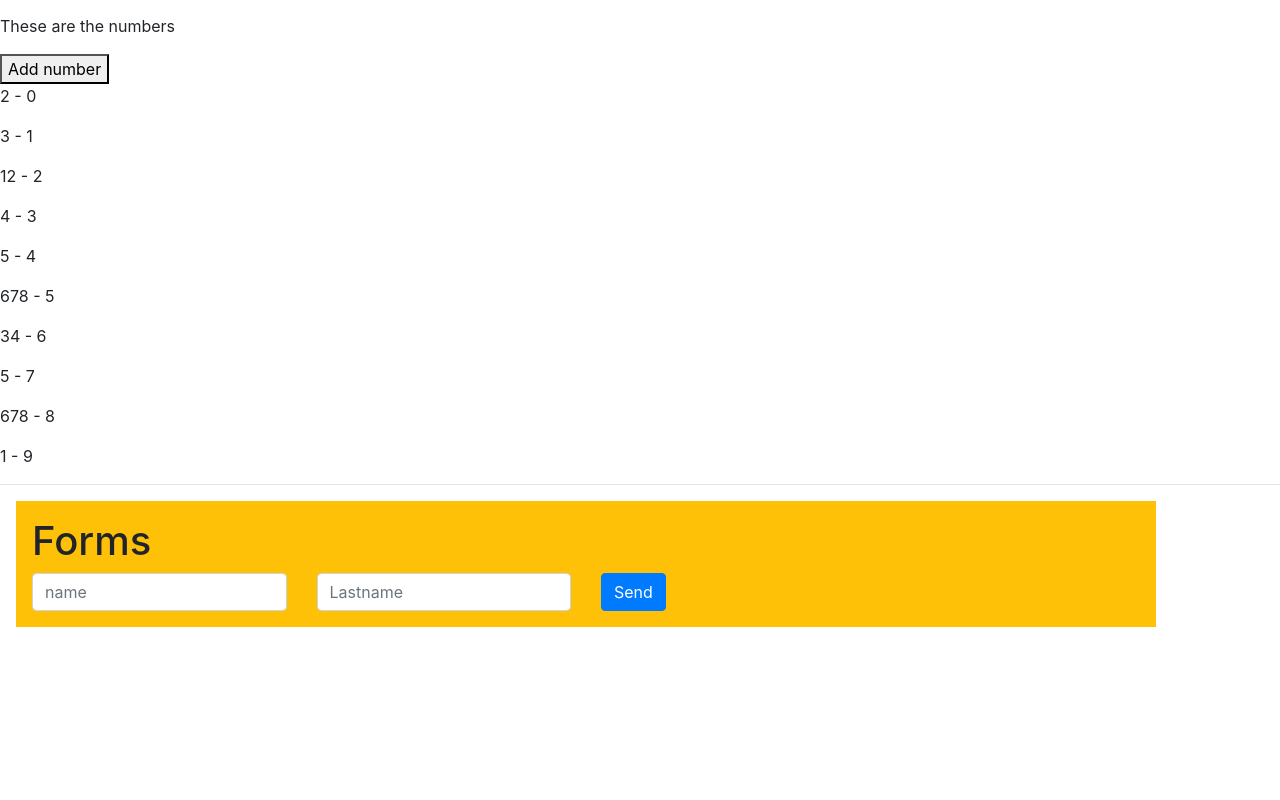
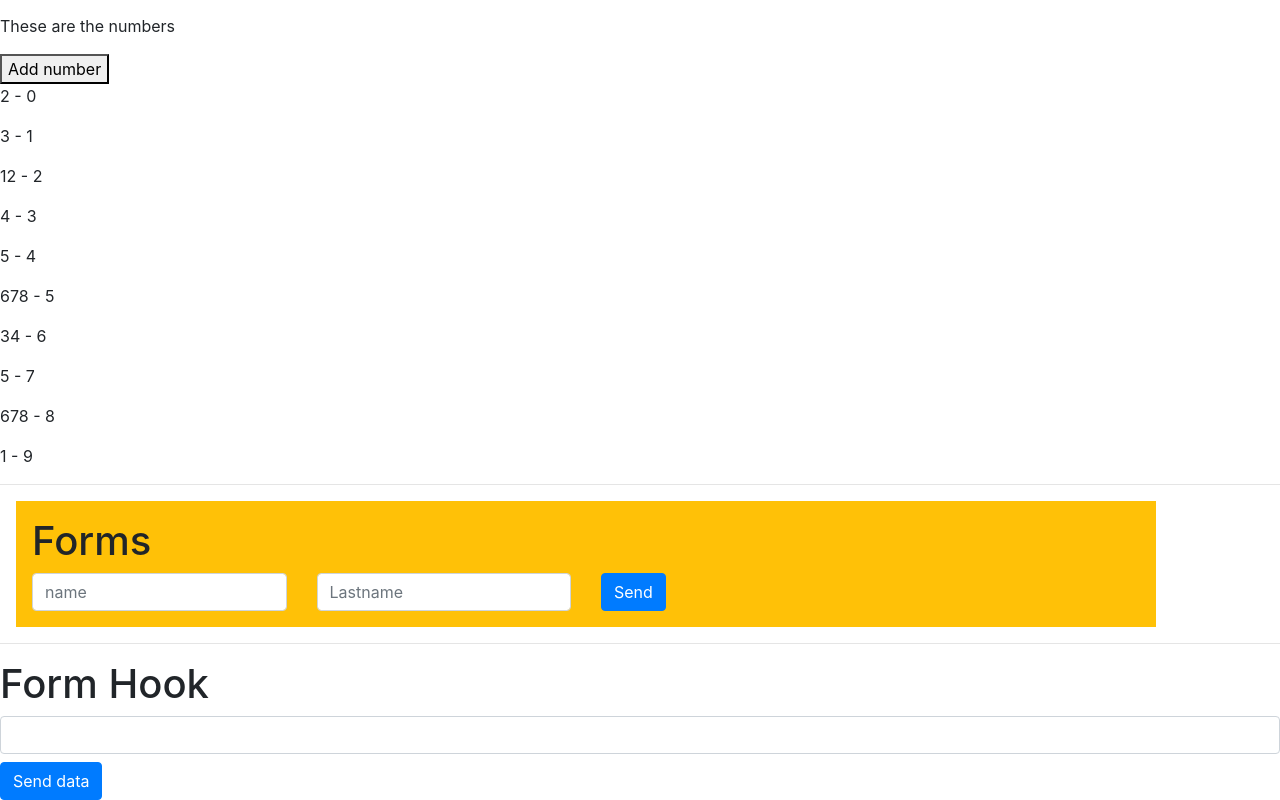
Before and after one commit to Garavirod/Practices_ReactJS, a React (Create React App) app: page / in a window 1280 px wide. Shown: the part 198-998 px from the top of the page. Before the commit the page ends 841 px from the top, so only its background shows below. Built offline with nearby package versions, Linux system fonts and the light colour scheme.

Commit message:
Form hooks

```diff
--- a/package.json
+++ b/package.json
@@ -8,6 +8,7 @@
     "@testing-library/user-event": "^7.2.1",
     "react": "^16.13.1",
     "react-dom": "^16.13.1",
+    "react-hook-form": "^5.7.2",
     "react-scripts": "3.4.1"
   },
   "scripts": {
--- a/src/App.js
+++ b/src/App.js
@@ -2,6 +2,7 @@ import React from 'react';
 import Counter from './components/Counter';
 import List from './components/List';
 import Form from './components/Form';
+import FormHook from './components/FormHook';
 
 function App() {
   return (
@@ -12,6 +13,8 @@ function App() {
        <List/>
        <hr/>
        <Form/>
+       <hr/>
+       <FormHook/>
    </div>
   );
 }
--- a/src/components/Form.js
+++ b/src/components/Form.js
@@ -1,4 +1,4 @@
-import React, {useState, Fragment} from 'react'
+import React, {useState} from 'react'
 
 const Form = ()=>{
 
--- /dev/null
+++ b/src/components/FormHook.js
@@ -0,0 +1,36 @@
+import React, {useState} from 'react';
+import { useForm } from "react-hook-form";
+
+const FormHook = () =>{
+
+    const { register, handleSubmit, watch, errors } = useForm();
+
+    const onSubmit = (data,e) => {
+        console.log(data);
+        e.target.reset() //This erase the data inside input after pushing it
+    }
+
+    return (
+        <div>
+            <h1>Form Hook</h1>
+            <form onSubmit={handleSubmit(onSubmit)}>
+                <input
+                type="text"
+                name="title"
+                ref={
+                    register({
+                        required : {value:true, message :'You must set a title'}
+                    })
+                }
+                className="form-control my-2"/>
+                <span className="text-danger text-samll d-block mb-2">
+                    {/* Where the 'title' and message is the 'name' of the input */}
+                    {errors?.title?.message}
+                </span>
+                <button className="btn btn-primary">Send data</button>
+            </form>
+        </div>
+    )
+}
+
+export default FormHook;
```
Also changed, not shown: 1 other file (tests, documents, lock files or other folders).
